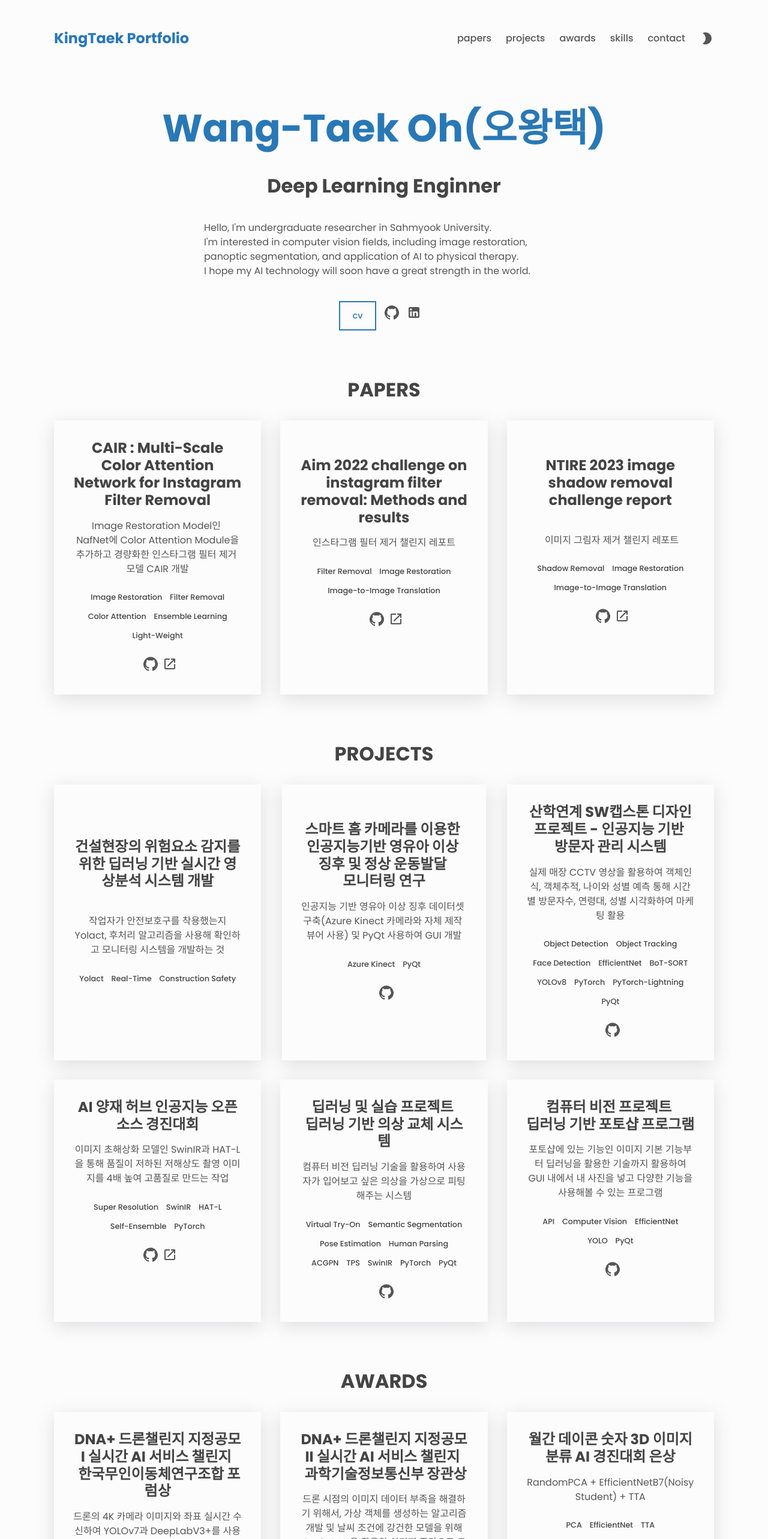
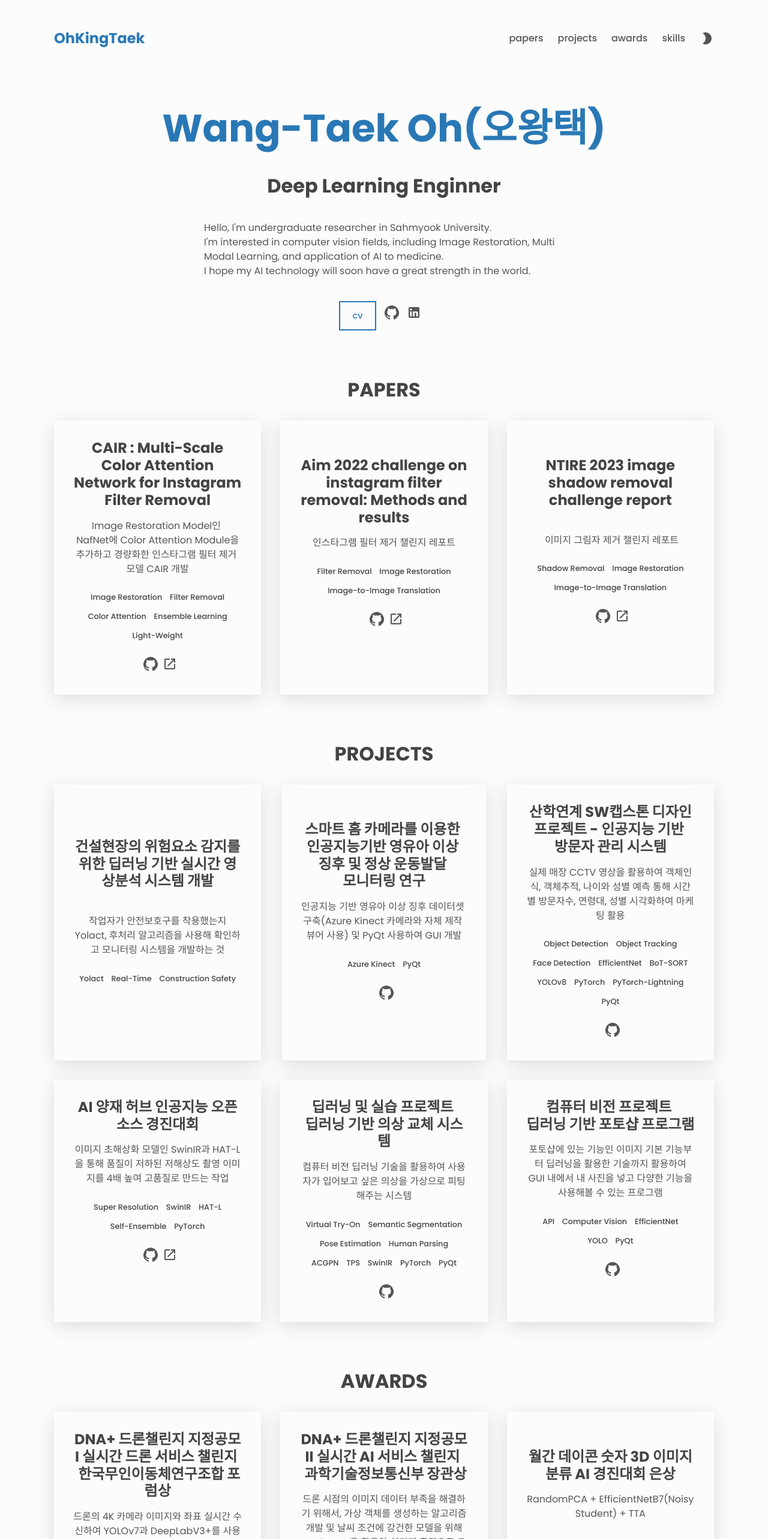
Before and after one commit to ohkingtaek/ohkingtaek.github.io, a React (Create React App) app: page / in a window 1280 px wide. Shown: the top 2566 px of the page at 60% size. Built offline with nearby package versions, Linux system fonts and the light colour scheme.

Commit message:
data revise

```diff
--- a/src/components/Contact/Contact.css
+++ b/src/components/Contact/Contact.css
@@ -1,3 +1,14 @@
 .contact {
+  margin: 0 auto;
+  display: grid;
   flex-direction: column;
+  flex-wrap: wrap;
 }
+
+.contacts_list {
+  margin-top: 2.4em;
+}
+
+.contact .btn--outline {
+  margin-right: 1em;
+}
--- a/src/components/Contact/Contact.js
+++ b/src/components/Contact/Contact.js
@@ -1,22 +1,23 @@
-import { contact } from '../../portfolio'
+import { contacts } from '../../portfolio'
 import './Contact.css'
 
 const Contact = () => {
-  if (!contact.email) return null
-
+  if (!contacts.length) return null
   return (
-    <section className='section contact center' id='contact'>
+    <section className='section contact center' id='contacts'>
       <h2 className='section__title'>Contact</h2>
-      <a href={`tel:${contact.phone}`}>
+      <div className='contacts_list center'>
+        {<a href={`tel:${contacts.phone}`}>
           <span type='button' className='btn btn--outline'>
             Call me
           </span>
-      </a>
-      <a href={`mailto:${contact.email}`}>
+        </a>}
+        {<a href={`mailto:${contacts.email}`}>
           <span type='button' className='btn btn--outline'>
             Email me
           </span>
-      </a>
+        </a>}
+      </div>
       </section>
   )
 }
--- a/src/components/Navbar/Navbar.js
+++ b/src/components/Navbar/Navbar.js
@@ -4,7 +4,7 @@ import WbSunnyRoundedIcon from '@material-ui/icons/WbSunnyRounded'
 import MenuIcon from '@material-ui/icons/Menu'
 import CloseIcon from '@material-ui/icons/Close'
 import { ThemeContext } from '../../contexts/theme'
-import { papers, projects, awards, skills, contact } from '../../portfolio'
+import { papers, projects, awards, skills, contacts } from '../../portfolio'
 import './Navbar.css'
 
 const Navbar = () => {
@@ -67,14 +67,14 @@ const Navbar = () => {
           </li>
         ) : null}
 
-        {contact.email ? (
+        {contacts.email ? (
           <li className='nav__list-item'>
             <a
-              href='#contact'
+              href='#contacts'
               onClick={toggleNavList}
               className='link link--nav'
             >
-              Contact
+              Contacts
             </a>
           </li>
         ) : null}
--- a/src/portfolio.js
+++ b/src/portfolio.js
@@ -1,16 +1,14 @@
 const header = {
-  // all the properties are optional - can be left empty or deleted
   homepage: 'https://ohkingtaek.github.io/',
-  title: 'KingTaek Portfolio',
+  title: 'OhKingTaek',
 }
 
 const about = {
-  // all the properties are optional - can be left empty or deleted
   name: 'Wang-Taek Oh(오왕택)',
   role: 'Deep Learning Enginner',
   description:
-    "Hello, I'm undergraduate researcher in Sahmyook University. \nI'm interested in computer vision fields, including image restoration, panoptic segmentation, and application of AI to physical therapy. \nI hope my AI technology will soon have a great strength in the world.",
-  CV: 'https://docs.google.com/document/d/e/2PACX-1vSd_V5zVtDz-bSJBYrTlcy4MKCc5noUau8-quZAdMIyVysw5Zi18Yus9yPYBcYFRhLDWS9Rc7Ip4JcK/pub',
+    "Hello, I'm undergraduate researcher in Sahmyook University. \nI'm interested in computer vision fields, including Image Restoration, Multi Modal Learning, and application of AI to medicine. \nI hope my AI technology will soon have a great strength in the world.",
+  CV: 'https://docs.google.com/document/d/1-iZd9iQa5n-YG5HDDBT6QmNIyrnlgUGLl66bKXpdJZ4/edit',
   social: {
     linkedin: 'https://www.linkedin.com/in/ohkingtaek/',
     github: 'https://github.com/ohkingtaek',
@@ -93,10 +91,8 @@ const projects = [
 ]
 
 const awards = [
-  // projects can be added an removed
-  // if there are no projects, Projects section won't show up
   {
-    name: 'DNA+ 드론챌린지 지정공모I 실시간 AI 서비스 챌린지 \n 한국무인이동체연구조합 포럼상',
+    name: 'DNA+ 드론챌린지 지정공모I 실시간 드론 서비스 챌린지 \n 한국무인이동체연구조합 포럼상',
     description:
       '드론의 4K 카메라 이미지와 좌표 실시간 수신하여 YOLOv7과 DeepLabV3+를 사용하여 과제 수행',
     stack: ['Embedded System', 'YOLOv7', 'DeepLabV3+'],
@@ -112,7 +108,7 @@ const awards = [
     livePreview: '',
   },
   {
-    name: '월간 데이콘 숫자 3D 이미지 분류 AI 경진대회 은상',
+    name: '\n월간 데이콘 숫자 3D 이미지 분류 AI 경진대회 은상',
     description:
       'RandomPCA + EfficientNetB7(Noisy Student) + TTA',
     stack: ['PCA', 'EfficientNet', 'TTA', '3D Image Classification'],
@@ -138,8 +134,6 @@ const awards = [
 ]
 
 const skills = [
-  // skills can be added or removed
-  // if there are no skills, Skills section won't show up
   'Python',
   'PyTorch',
   'PyTorch-Lightning',
@@ -150,9 +144,9 @@ const skills = [
   'Docker',
 ]
 
-const contact = {
-  email: 'mm074111@gmail.com',
-  phone: '010-3289-5209'
-}
+const contacts = [
+  {email: 'mm074111@gmail.com'},
+  {phone: '010-3289-5209'}
+]
 
-export { header, about, papers, projects, awards, skills, contact }
+export { header, about, papers, projects, awards, skills, contacts }
```
Lines whose indentation alone changed are shown as unchanged.
